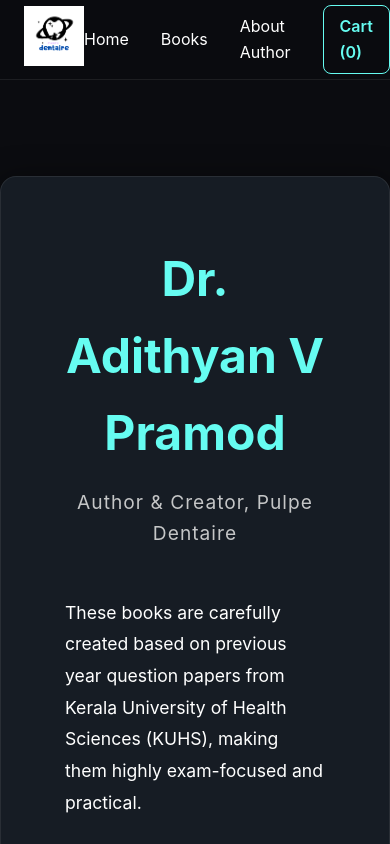
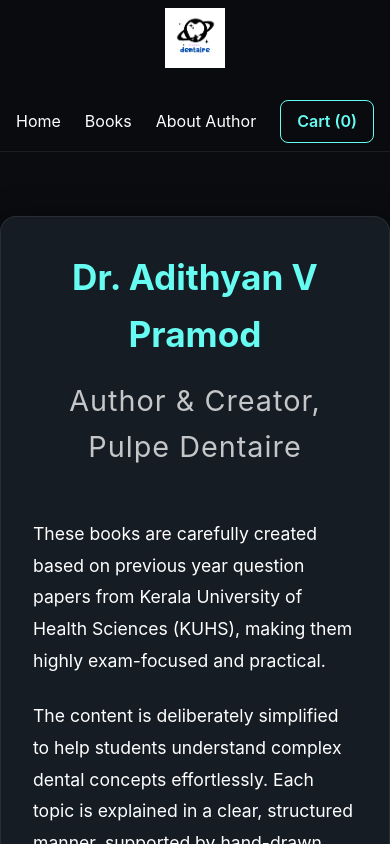
Before and after one commit to pulpedentaire/pulpe-dentaire-store, a Next.js app in the folder frontend/: page /about in a window 390 px wide. Shown: the top 844 px of the page. Built offline with nearby package versions, Linux system fonts and the light colour scheme.

Commit message:
style: full mobile responsiveness and UI optimization for small screens

```diff
--- a/frontend/src/app/about/page.tsx
+++ b/frontend/src/app/about/page.tsx
@@ -2,12 +2,12 @@
 
 export default function AboutAuthor() {
   return (
-    <main className="container" style={{ padding: '6rem 0' }}>
-      <div className="glass-panel" style={{ padding: '4rem', maxWidth: '800px', margin: '0 auto' }}>
-        <h1 style={{ fontSize: '3rem', color: 'var(--accent-primary)', marginBottom: '1rem', textAlign: 'center' }}>
+    <main className="container" style={{ padding: '4rem 0' }}>
+      <div className="glass-panel" style={{ padding: '2rem', maxWidth: '800px', margin: '0 auto' }}>
+        <h1 style={{ color: 'var(--accent-primary)', marginBottom: '1rem', textAlign: 'center' }}>
           Dr. Adithyan V Pramod
         </h1>
-        <h2 style={{ fontSize: '1.2rem', color: 'var(--text-secondary)', textAlign: 'center', marginBottom: '3rem', fontWeight: 400, letterSpacing: '1px' }}>
+        <h2 style={{ color: 'var(--text-secondary)', textAlign: 'center', marginBottom: '3rem', fontWeight: 400, letterSpacing: '1px' }}>
           Author & Creator, Pulpe Dentaire
         </h2>
 
--- a/frontend/src/app/books/[isbn]/page.tsx
+++ b/frontend/src/app/books/[isbn]/page.tsx
@@ -40,16 +40,16 @@
 
   return (
     <main className="container" style={{ padding: '4rem 0' }}>
-      <div style={{ display: 'grid', gridTemplateColumns: '1fr 1fr', gap: '4rem', alignItems: 'start' }}>
+      <div className="mobile-grid-1" style={{ display: 'grid', gridTemplateColumns: '1fr 1fr', gap: '4rem', alignItems: 'start' }}>
 
         {/* Left Image View */}
-        <div style={{ position: 'sticky', top: '120px', display: 'flex', justifyContent: 'center' }}>
+        <div style={{ position: 'relative', display: 'flex', justifyContent: 'center' }} className="book-detail-image-container">
            <img src={book.image} alt={book.title} className="glass-panel" style={{ width: '100%', maxWidth: '350px', height: 'auto', objectFit: 'cover', borderRadius: '16px', padding: 0 }} />
         </div>
 
         {/* Right Info View */}
         <div>
-          <h1 style={{ fontSize: '3rem', marginBottom: '1rem', lineHeight: 1.2 }}>{book.title}</h1>
+          <h1 style={{ marginBottom: '1rem', lineHeight: 1.2 }}>{book.title}</h1>
           <p style={{ color: 'var(--text-secondary)', marginBottom: '0.5rem' }}>ISBN: {book.isbn}</p>
           <div style={{ fontSize: '2rem', fontWeight: 'bold', color: 'var(--accent-primary)', marginBottom: '2rem', display: 'flex', alignItems: 'center', gap: '1rem' }}>
             ₹{book.price} <span style={{ textDecoration: 'line-through', color: 'gray', fontSize: '1.2rem' }}>₹300</span>
--- a/frontend/src/app/books/page.tsx
+++ b/frontend/src/app/books/page.tsx
@@ -23,9 +23,9 @@
 
 export default function BooksPage() {
   return (
-    <main className="container" style={{ padding: '6rem 0' }}>
-      <h1 style={{ fontSize: '3rem', textAlign: 'center', marginBottom: '4rem' }}>The Collection</h1>
-      <div style={{ display: 'grid', gridTemplateColumns: 'repeat(auto-fit, minmax(300px, 1fr))', gap: '2rem' }}>
+    <main className="container" style={{ padding: '4rem 0' }}>
+      <h1 style={{ textAlign: 'center', marginBottom: '4rem' }}>The Collection</h1>
+      <div className="mobile-grid-1" style={{ display: 'grid', gridTemplateColumns: 'repeat(auto-fit, minmax(280px, 1fr))', gap: '2rem' }}>
         {books.map(book => (
           <div key={book.id} className="glass-panel" style={{ padding: '2rem', textAlign: 'center' }}>
             <img src={book.image} alt={book.title} style={{ width: '100%', height: '350px', objectFit: 'cover', borderRadius: '8px', marginBottom: '1rem' }} />
--- a/frontend/src/app/checkout/page.tsx
+++ b/frontend/src/app/checkout/page.tsx
@@ -80,14 +80,14 @@
       <Script src="https://checkout.razorpay.com/v1/checkout.js" strategy="lazyOnload" />
       <h1 style={{ marginBottom: '2rem' }}>Checkout</h1>
 
-      <div style={{ display: 'grid', gridTemplateColumns: '2fr 1fr', gap: '3rem' }}>
+      <div className="mobile-grid-1" style={{ display: 'grid', gridTemplateColumns: '2fr 1fr', gap: '3rem' }}>
 
         {/* Checkout Form */}
         <div className="glass-panel" style={{ padding: '3rem' }}>
            <h3 style={{ marginBottom: '2rem', borderBottom: '1px solid var(--glass-border)', paddingBottom: '1rem' }}>Shipping Details</h3>
 
             <form style={{ display: 'flex', flexDirection: 'column', gap: '1.5rem' }}>
-              <div style={{ display: 'grid', gridTemplateColumns: '1fr 1fr', gap: '1.5rem' }}>
+              <div className="mobile-grid-1" style={{ display: 'grid', gridTemplateColumns: '1fr 1fr', gap: '1.5rem' }}>
                  <div>
                     <label style={{ display: 'block', marginBottom: '0.5rem', color: 'var(--text-secondary)' }}>Full Name *</label>
                     <input id="c-name" type="text" placeholder="John Doe" required style={{ width: '100%', padding: '12px', borderRadius: '4px', border: '1px solid var(--glass-border)', background: 'rgba(0,0,0,0.2)', color: 'white' }} />
--- a/frontend/src/app/dashboard/page.tsx
+++ b/frontend/src/app/dashboard/page.tsx
@@ -84,7 +84,7 @@
     <main className="container" style={{ padding: '4rem 0' }}>
       <h1 style={{ marginBottom: '2rem' }}>My Account</h1>
 
-      <div style={{ display: 'grid', gridTemplateColumns: 'minmax(250px, 1fr) 3fr', gap: '2rem' }}>
+      <div className="mobile-grid-1" style={{ display: 'grid', gridTemplateColumns: 'minmax(250px, 1fr) 3fr', gap: '2rem' }}>
 
         {/* Sidebar */}
         <div className="glass-panel" style={{ padding: '2rem', height: 'fit-content' }}>
--- a/frontend/src/app/globals.css
+++ b/frontend/src/app/globals.css
@@ -98,3 +98,45 @@
   transform: translateY(-3px) !important;
   box-shadow: 0 6px 20px rgba(220, 39, 67, 0.6) !important;
 }
+
+/* Responsive Overrides */
+@media (max-width: 768px) {
+  :root {
+    --nav-height: auto;
+  }
+
+  .container {
+    padding: 0 16px;
+  }
+
+  h1 { font-size: 2.2rem !important; }
+  h2 { font-size: 1.8rem !important; }
+  h3 { font-size: 1.5rem !important; }
+
+  .hero-title {
+    font-size: 2.8rem !important;
+  }
+
+  .mobile-hide {
+    display: none !important;
+  }
+
+  .mobile-stack {
+    flex-direction: column !important;
+    gap: 1.5rem !important;
+  }
+
+  .mobile-grid-1 {
+    grid-template-columns: 1fr !important;
+  }
+
+  .table-container {
+    width: 100%;
+    overflow-x: auto;
+    -webkit-overflow-scrolling: touch;
+  }
+
+  table {
+    min-width: 600px;
+  }
+}
--- a/frontend/src/app/layout.tsx
+++ b/frontend/src/app/layout.tsx
@@ -18,17 +18,17 @@
     <html lang="en">
       <body>
         <CartProvider>
-          <nav className="glass-nav" style={{ height: 'var(--nav-height)', display: 'flex', alignItems: 'center', position: 'sticky', top: 0, zIndex: 100 }}>
-            <div className="container" style={{ display: 'flex', justifyContent: 'space-between', width: '100%' }}>
+          <nav className="glass-nav" style={{ minHeight: 'var(--nav-height)', display: 'flex', alignItems: 'center', position: 'sticky', top: 0, zIndex: 100, padding: '0.5rem 0' }}>
+            <div className="container mobile-stack" style={{ display: 'flex', justifyContent: 'space-between', alignItems: 'center', width: '100%', gap: '1rem' }}>
               <div style={{ display: 'flex', alignItems: 'center' }}>
                 <Link href="/">
                   <img src="/logo.png" alt="Pulpe Dentaire Logo" style={{ height: '60px', width: 'auto' }} />
                 </Link>
               </div>
-              <div style={{ display: 'flex', gap: '2rem', alignItems: 'center' }}>
-                <a href="/">Home</a>
-                <a href="/books">Books</a>
-                <a href="/about">About Author</a>
+              <div style={{ display: 'flex', gap: '1.5rem', alignItems: 'center', flexWrap: 'wrap', justifyContent: 'center' }}>
+                <Link href="/">Home</Link>
+                <Link href="/books">Books</Link>
+                <Link href="/about">About Author</Link>
                 <CartButton />
               </div>
             </div>
```
Also changed, not shown: frontend/src/app/admin/page.tsx (+5 -3 lines), frontend/src/app/page.tsx (+7 -5 lines).
